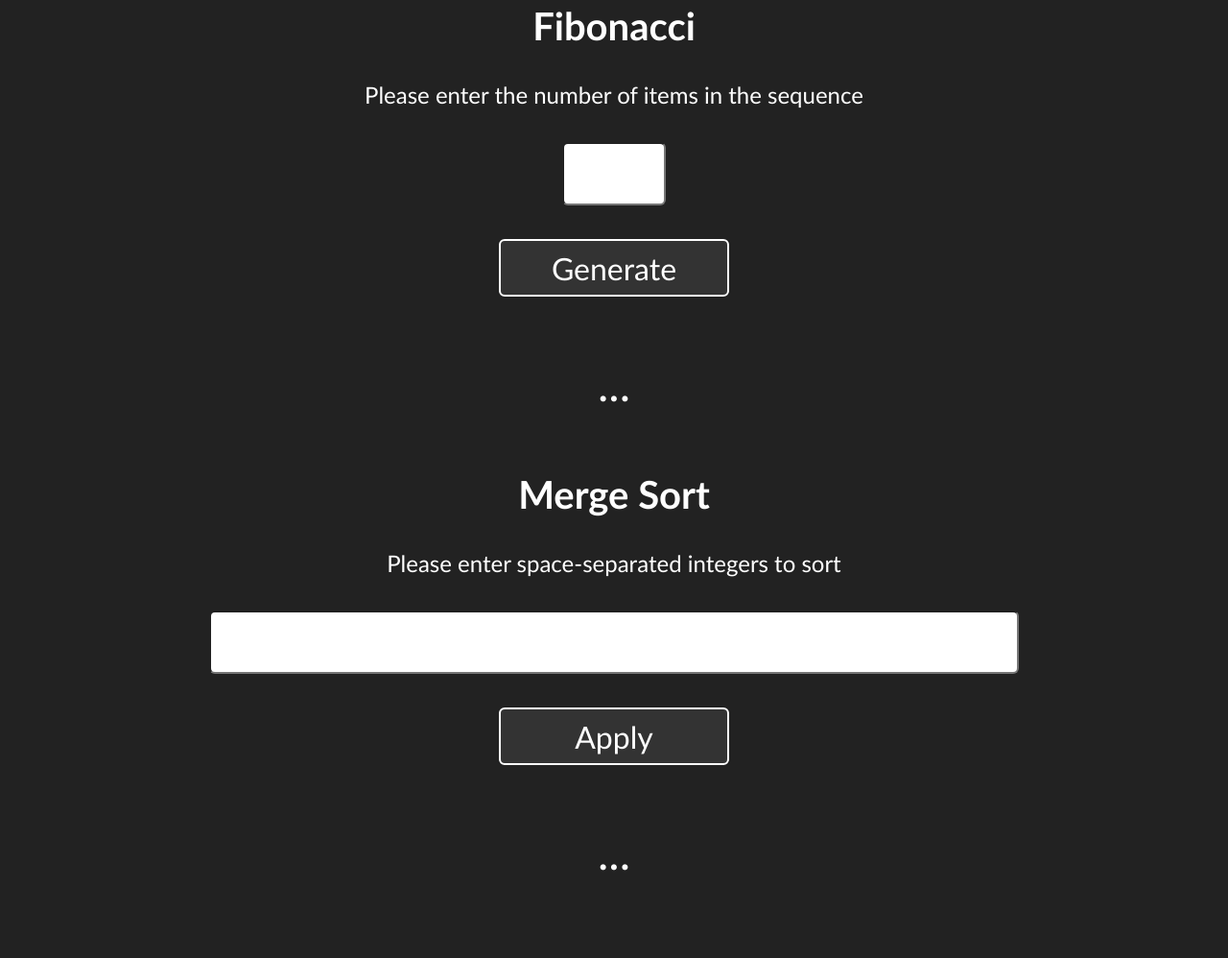
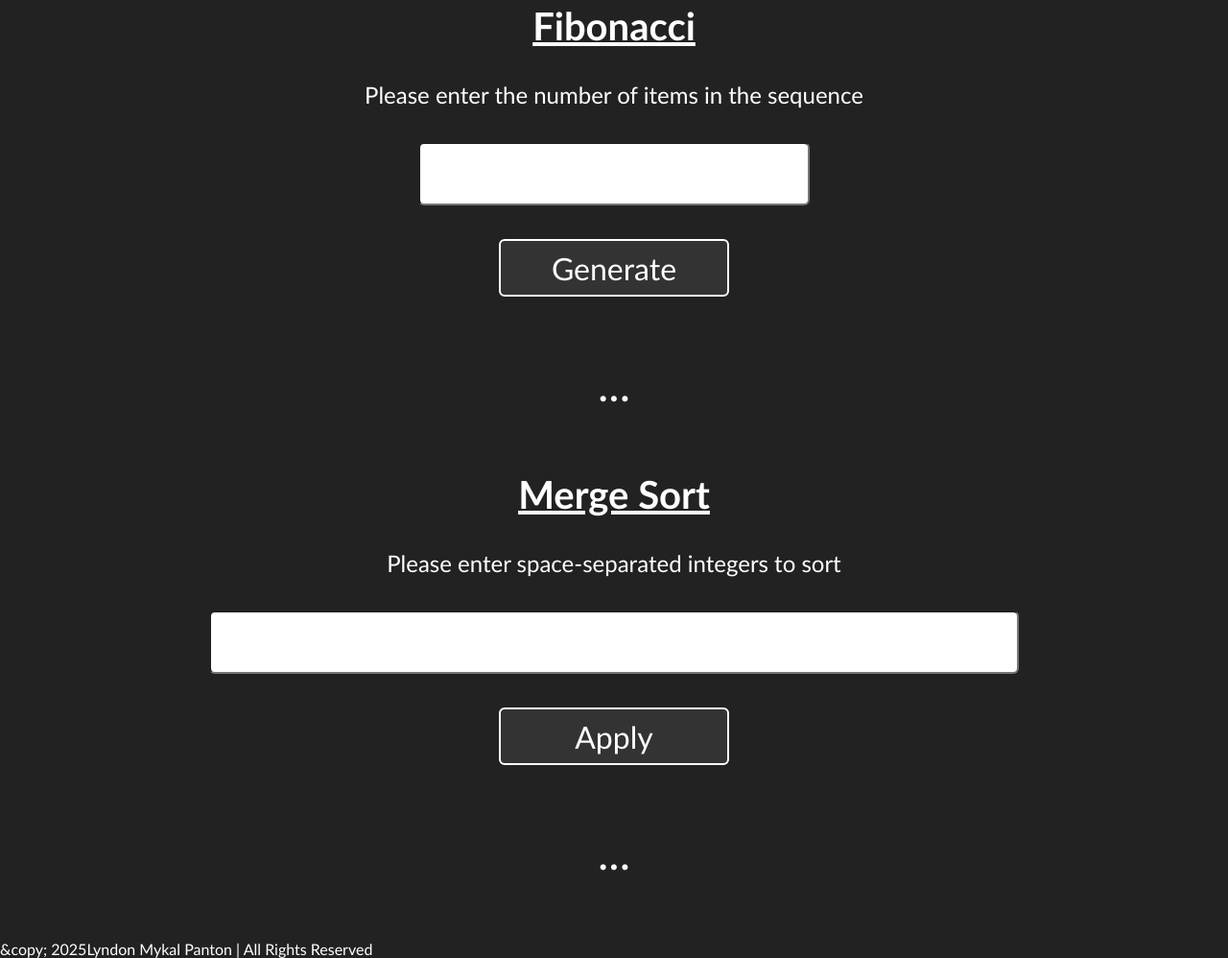
Before and after one commit to lyndonpanton/recursion, a website built with webpack: page src/template.html in a window 1280 px wide. Shown: the part 150-1148 px from the top of the page at 96% size. Before the commit the page ends 1081 px from the top, so only its background shows below. Built offline with nearby package versions, Linux system fonts and the light colour scheme.

Commit message:
Maintenance: Separated individual components of application into files

```diff
--- a/src/UI.js
+++ b/src/UI.js
@@ -1,167 +1,27 @@
-import { fibs, fibsRec } from "./js/fibonacci"
-import { mergeSort } from "./js/merge-sort";
-import Footer from "./js/footer";
+import Header from "./js/component/Header";
+import Main from "./js/component/Main";
+import Footer from "./js/component/Footer";
 
 class UI {
-    constructor(main) {
-        this.main = main;
-        this.fibonacciCount = 0;
-        this.mergeSortList = [];
+    constructor(body, title, author) {
+        this.body = body;
+        this.author = author;
+        this.title = title;
+        this.header = new Header(title);
+        this.main = new Main();
+        this.footer = new Footer(this.author);
     }
 
-    displayUI() {
-        this.fibonacciUI();
-        this.mergeSortUI();
-    }
+    create() {
+        this.header.create();
+        this.main.create();
+        this.footer.create();
 
-    fibonacciCall(output, e) {
-        e.preventDefault();
+        this.body.appendChild(this.header.container);
+        this.body.appendChild(this.main.container);
+        this.body.appendChild(this.footer.container);
 
-        const result = fibsRec(this.fibonacciCount);
-
-        output.textContent = result.join(", ");
-
-        // also clear input field
-        // fibonacciCount = 0
-    }
-
-    fibonacciUI() {
-        const container = document.createElement("div");
-        container.id = "fibonacci";
-        container.classList.add("container");
-
-        const heading = document.createElement("h2");
-        heading.classList.add("container-heading");
-        heading.textContent = "Fibonacci";
-
-        const form = document.createElement("form");
-        form.id = "fibonacci-form";
-        form.classList.add("container-form");
-
-        let fibonacciLegend = document.createElement("legend");
-        fibonacciLegend.classList.add("form-legend");
-        fibonacciLegend.textContent =
-                "Please enter the number of items in the sequence";
-
-        let fibonacciAmount = document.createElement("input");
-        fibonacciAmount.classList.add("form-count");
-        fibonacciAmount.max = 50;
-        fibonacciAmount.min = 1;
-        fibonacciAmount.required = true;
-        fibonacciAmount.step = 1;
-        fibonacciAmount.type = "number";
-        fibonacciAmount.addEventListener("keydown",
-                this.updateFibonacciCount.bind(this));
-        fibonacciAmount.addEventListener("keyup",
-                this.updateFibonacciCount.bind(this));
-
-        let formButton = document.createElement("input");
-        formButton.classList.add("form-submit");
-        formButton.value = "Generate";
-        formButton.type = "submit";
-
-        form.appendChild(fibonacciLegend);
-        form.appendChild(fibonacciAmount);
-        form.appendChild(formButton);
-
-        const output = document.createElement("p");
-        output.textContent = "...";
-        output.classList.add("form-output");
-
-        form.addEventListener("submit", this.fibonacciCall.bind(this, output));
-
-        container.appendChild(heading);
-        container.appendChild(form);
-        container.appendChild(output);
-
-        this.main.appendChild(container);
-    }
-
-    mergeSortCall(output, e) {
-        e.preventDefault();
-
-        let list = [];
-        let j = 0;
-        for (let i = 0; i < this.mergeSortList.length; i++) {
-            // if element is not whitespace or a number, ignore it...
-        }
-
-        console.log(list);
-
-        mergeSort(this.mergeSortList);
-        for (let i = 0; i < this.mergeSortList.length; i++) {
-            // Ignore whitespace
-            if (!this.mergeSortList[i] == "") {
-                list[j++] = parseInt(this.mergeSortList[i]);
-            }
-        }
-
-        output.textContent = list.join(", ")
-
-        // also clear input field
-        // this.mergeSortList = [];
-    }
-
-    mergeSortUI() {
-        const container = document.createElement("div");
-        container.id = "merge-sort";
-        container.classList.add("container");
-
-        const heading = document.createElement("h2");
-        heading.classList.add("container-heading");
-        heading.textContent = "Merge Sort";
-
-        const form = document.createElement("form");
-        form.id = "merge-sort-form";
-        form.classList.add("container-form");
-
-        let mergeSortLegend = document.createElement("legend");
-        mergeSortLegend.classList.add("form-legend");
-        mergeSortLegend.textContent =
-                "Please enter space-separated integers to sort";
-
-        let mergeSortValues = document.createElement("input");
-        mergeSortValues.classList.add("form-count");
-        mergeSortValues.maxLength = 50;
-        mergeSortValues.minLength = 1;
-        // Only only integers and spaces
-        // Do not allow two consecutive spaces?
-        // mergeSortValues.pattern = "";
-        mergeSortValues.required = true;
-        mergeSortValues.type = "text";
-        mergeSortValues.addEventListener("keydown",
-                this.updateMergeSortList.bind(this));
-        mergeSortValues.addEventListener("keyup",
-                this.updateMergeSortList.bind(this));
-
-        let formButton = document.createElement("input");
-        formButton.classList.add("form-submit");
-        formButton.value = "Apply";
-        formButton.type = "submit";
-
-        form.appendChild(mergeSortLegend);
-        form.appendChild(mergeSortValues);
-        form.appendChild(formButton);
-
-        const output = document.createElement("p");
-        output.textContent = "...";
-        output.classList.add("form-output");
-
-        form.addEventListener("submit", this.mergeSortCall.bind(this, output));
-
-        container.appendChild(heading);
-        container.appendChild(form);
-        container.appendChild(output);
-
-        this.main.appendChild(container);
-    }
-
-    updateFibonacciCount(e) {
-        this.fibonacciCount = e.target.value;
-    }
-
-    updateMergeSortList(e) {
-        this.mergeSortList = e.target.value.split(" ");
+        console.log(this.main.container);
     }
 }
 
--- a/src/css/styles.css
+++ b/src/css/styles.css
@@ -24,6 +24,18 @@ body, html {
     color: var(--text-colour);
 }
 
+input::-webkit-inner-spin-button, input::-webkit-outer-spin-button {
+    margin: 0;
+
+    -webkit-appearance: none;
+    appearance: none;
+}
+
+input[type=number] {
+    -moz-appearance: textfield;
+    appearance: textfield;
+}
+
 /* Header *********************************************************************/
 h1 {
     margin: 0;
@@ -39,7 +51,7 @@ header {
 
 /* Main ***********************************************************************/
 main {
-    height: 85vh;
+    min-height: 100vh;
 }
 
 .container {
@@ -50,6 +62,7 @@ main {
 .container-heading {
     font-size: 2.5rem;
     text-align: center;
+    text-decoration: underline;
 }
 
 .container-form {
@@ -101,7 +114,7 @@ main {
 }
 
 #fibonacci .form-count {
-    width: 100px;
+    width: 400px;
 
     text-align: center;
 }
--- a/src/index.js
+++ b/src/index.js
@@ -24,7 +24,6 @@ import UI from "./UI"
 // mergeSort(d);
 // console.log(d);
 
-const main = document.getElementsByTagName("main")[0];
-const ui = new UI(main);
-
-ui.displayUI();
+const body = document.getElementsByTagName("body")[0];
+const ui = new UI(body, "Recursion", "Lyndon Mykal Panton");
+ui.create();
--- /dev/null
+++ b/src/js/component/Footer.js
@@ -0,0 +1,41 @@
+class Footer {
+    constructor(author) {
+        this.container = document.createElement("footer");
+        this.author = author;
+    }
+
+    create() {
+        this.createCopyright();
+    }
+
+    createCopyright() {
+        const copyright = document.createElement("article");
+        copyright.id = "footer-copyright";
+
+        const rightsSymbol = document.createElement("span");
+        rightsSymbol.classList.add("footer-copyright-symbol");
+        rightsSymbol.textContent = "&copy; ";
+        const rightsYear = document.createElement("span");
+        rightsYear.classList.add("footer-copyright-year");
+        rightsYear.textContent = new Date().getFullYear();
+        const rightsHolder = document.createElement("span");
+        rightsHolder.classList.add("footer-copyright-author");
+        rightsHolder.textContent = this.author;
+        const rightsDivider = document.createElement("span");
+        rightsDivider.classList.add("footer-copyright-divider");
+        rightsDivider.textContent = " | ";
+        const rightsType = document.createElement("span");
+        rightsType.classList.add("footer-copyright-type");
+        rightsType.textContent = "All Rights Reserved";
+
+        copyright.appendChild(rightsSymbol);
+        copyright.appendChild(rightsYear);
+        copyright.appendChild(rightsHolder);
+        copyright.appendChild(rightsDivider);
+        copyright.appendChild(rightsType);
+
+        this.container.appendChild(copyright);
+    }
+}
+
+export default Footer;
--- /dev/null
+++ b/src/js/component/Header.js
@@ -0,0 +1,19 @@
+class Header {
+    constructor(text) {
+        this.container = document.createElement("header");
+        this.text = text;
+    }
+
+    create() {
+        this.createHeading();
+    }
+
+    createHeading() {
+        let heading = document.createElement("h1");
+        heading.textContent = this.text;
+
+        this.container.appendChild(heading);
+    }
+}
+
+export default Header;
--- /dev/null
+++ b/src/js/component/Main.js
@@ -0,0 +1,176 @@
+import { fibs, fibsRec } from "../algorithm/fibonacci"
+import { mergeSort } from "../algorithm/merge-sort";
+
+class Main {
+    constructor() {
+        this.container = document.createElement("main");
+
+        this.fibonacciCount = 0;
+        this.mergeSortList = [];
+    }
+
+    create() {
+        this.createFibonacci();
+        this.createMergeSort();
+    }
+
+    calculateFibonacci(output, e) {
+        e.preventDefault();
+
+        const result = fibsRec(this.fibonacciCount);
+
+        output.textContent = result.join(", ");
+
+        // also clear input field
+        // fibonacciCount = 0
+    }
+
+    createFibonacci() {
+        const fibonacciContainer = document.createElement("div");
+        fibonacciContainer.id = "fibonacci";
+        fibonacciContainer.classList.add("container");
+
+        const heading = document.createElement("h2");
+        heading.classList.add("container-heading");
+        heading.textContent = "Fibonacci";
+
+        const form = document.createElement("form");
+        form.id = "fibonacci-form";
+        form.classList.add("container-form");
+
+        let fibonacciLegend = document.createElement("legend");
+        fibonacciLegend.classList.add("form-legend");
+        fibonacciLegend.textContent =
+                "Please enter the number of items in the sequence";
+
+        let fibonacciAmount = document.createElement("input");
+        fibonacciAmount.classList.add("form-count");
+        fibonacciAmount.max = 50;
+        fibonacciAmount.min = 1;
+        fibonacciAmount.required = true;
+        fibonacciAmount.step = 1;
+        fibonacciAmount.type = "number";
+        fibonacciAmount.addEventListener("keydown",
+                this.updateFibonacciCount.bind(this));
+        fibonacciAmount.addEventListener("keyup",
+                this.updateFibonacciCount.bind(this));
+
+        let formButton = document.createElement("input");
+        formButton.classList.add("form-submit");
+        formButton.value = "Generate";
+        formButton.type = "submit";
+
+        form.appendChild(fibonacciLegend);
+        form.appendChild(fibonacciAmount);
+        form.appendChild(formButton);
+
+        const output = document.createElement("p");
+        output.textContent = "...";
+        output.classList.add("form-output");
+
+        form.addEventListener("submit", this.calculateFibonacci.bind(this, output));
+
+        fibonacciContainer.appendChild(heading);
+        fibonacciContainer.appendChild(form);
+        fibonacciContainer.appendChild(output);
+
+        this.container.appendChild(fibonacciContainer);
+    }
+
+    calculateMergeSort(output, e) {
+        e.preventDefault();
+
+        let parsedList = [];
+        let j = 0;
+
+        for (let i = 0; i < this.mergeSortList.length; i++) {
+            if (
+                !isNaN(this.mergeSortList[i])
+                && !this.mergeSortList[i].includes(" ")
+            ) {
+                parsedList[j++] = parseInt(this.mergeSortList[i])
+            }
+        }
+
+        mergeSort(parsedList);
+
+        let sortedList = [];
+        j = 0;
+
+        for (let i = 0; i < parsedList.length; i++) {
+            // Ignore whitespace
+            if (!(parsedList[i] == "")) {
+                sortedList[j++] = parseInt(parsedList[i]);
+            }
+        }
+
+        output.textContent = sortedList.join(", ")
+
+        // also clear input field
+        // this.mergeSortList = [];
+    }
+
+    createMergeSort() {
+        const mergeSortContainer = document.createElement("div");
+        mergeSortContainer.id = "merge-sort";
+        mergeSortContainer.classList.add("container");
+
+        const heading = document.createElement("h2");
+        heading.classList.add("container-heading");
+        heading.textContent = "Merge Sort";
+
+        const form = document.createElement("form");
+        form.id = "merge-sort-form";
+        form.classList.add("container-form");
+
+        let mergeSortLegend = document.createElement("legend");
+        mergeSortLegend.classList.add("form-legend");
+        mergeSortLegend.textContent =
+                "Please enter space-separated integers to sort";
+
+        let mergeSortValues = document.createElement("input");
+        mergeSortValues.classList.add("form-count");
+        mergeSortValues.maxLength = 50;
+        mergeSortValues.minLength = 1;
+        // Only only integers and spaces
+        // Do not allow two consecutive spaces?
+        // mergeSortValues.pattern = "";
+        mergeSortValues.required = true;
+        mergeSortValues.type = "text";
+        mergeSortValues.addEventListener("keydown",
+                this.updateMergeSortList.bind(this));
+        mergeSortValues.addEventListener("keyup",
+                this.updateMergeSortList.bind(this));
+
+        let formButton = document.createElement("input");
+        formButton.classList.add("form-submit");
+        formButton.value = "Apply";
+        formButton.type = "submit";
+
+        form.appendChild(mergeSortLegend);
+        form.appendChild(mergeSortValues);
+        form.appendChild(formButton);
+
+        const output = document.createElement("p");
+        output.textContent = "...";
+        output.classList.add("form-output");
+
+        form.addEventListener("submit", this.calculateMergeSort.bind(this, output));
+
+        mergeSortContainer.appendChild(heading);
+        mergeSortContainer.appendChild(form);
+        mergeSortContainer.appendChild(output);
+
+        this.container.appendChild(mergeSortContainer);
+    }
+
+    updateFibonacciCount(e) {
+        this.fibonacciCount = e.target.value;
+    }
+
+    updateMergeSortList(e) {
+        this.mergeSortList = e.target.value.split(" ");
+    }
+}
+
+export default Main;
--- a/src/js/footer.js
+++ /dev/null
@@ -1,5 +0,0 @@
-class Footer {
-
-}
-
-export default Footer;
--- a/src/template.html
+++ b/src/template.html
@@ -28,16 +28,6 @@
     <title>Recursion</title>
 </head>
 <body>
-    <header>
-        <h1>Recursion</h1>
-    </header>
 
-    <main>
-
-    </main>
-
-    <footer>
-
-    </footer>
 </body>
 </html>
```
Also changed, not shown: src/js/algorithm/fibonacci.js (renamed from src/js/fibonacci.js), src/js/algorithm/merge-sort.js (renamed from src/js/merge-sort.js), src/js/algorithm/merge.js (renamed from src/js/merge.js).
